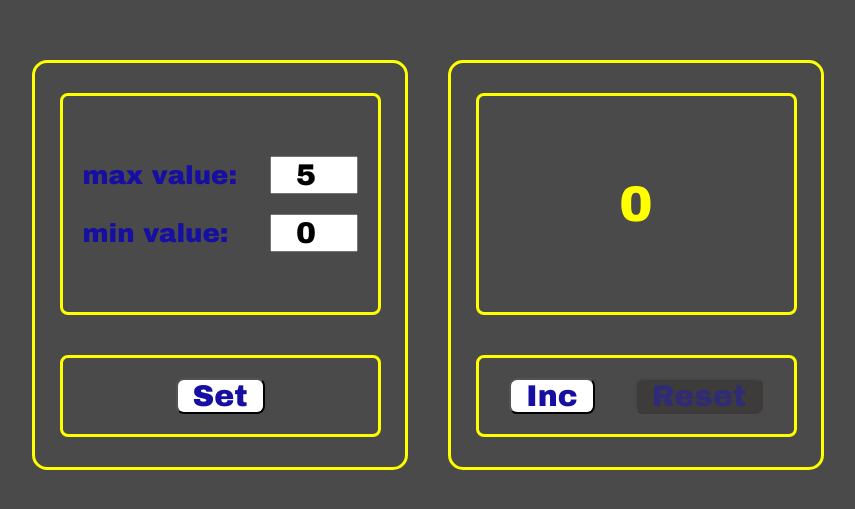
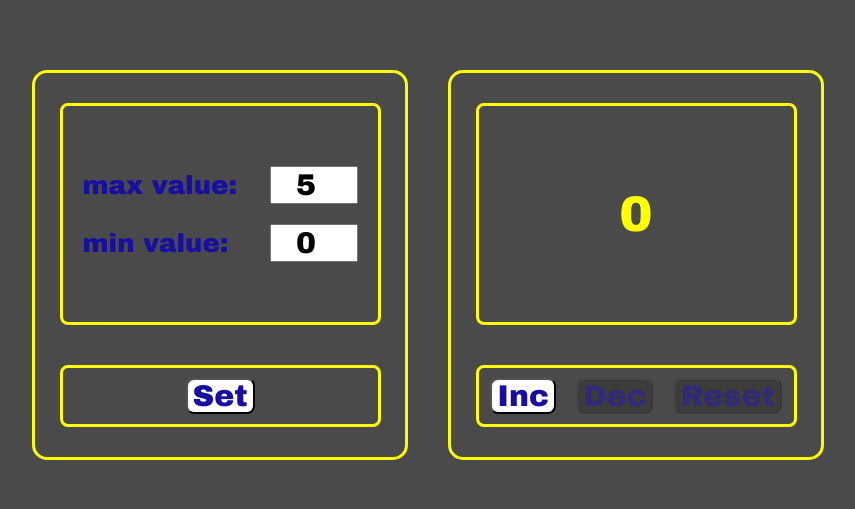
Before and after one commit to Tampoka/Counter, a React (Create React App) app: page / in a window 1280 px wide. Shown: the part 135-644 px from the top of the page, without its empty margins (212-1067 px from the left). Built offline with nearby package versions, Linux system fonts and the light colour scheme.

Commit message:
Add decrement.

```diff
--- a/src/Counter/Control/Control.module.scss
+++ b/src/Counter/Control/Control.module.scss
@@ -7,8 +7,8 @@
     font-size: 30px;
     color: $textColor;
 
-    padding: 0 15px;
-    margin: 20px;
+    padding: 0 5px;
+    margin: 10px;
 
     border-radius: 8px;
 
--- a/src/Counter/Counter.tsx
+++ b/src/Counter/Counter.tsx
@@ -1,4 +1,4 @@
-import React, {Dispatch, useEffect, useState} from "react";
+import React, {useEffect, useState} from "react";
 import {Display} from "./Display/Display";
 import s from "./Counter.module.scss"
 import {Control} from "./Control/Control";
@@ -10,40 +10,51 @@ import {setNewMaxValueAC, setNewMinValueAC, SettingStateType} from "../Redux/cou
 
 export const Counter = () => {
 
-    const dispatch: Dispatch<any> = useDispatch()
+    const dispatch = useDispatch()
 
-    const {newMaxValue, newMinValue}=useSelector<AppStateType,SettingStateType>(state => state.counterSettingReducer)
-    const {maxValue,minValue,currentValue}=useSelector<AppStateType,CounterStateType>(state => state.counterReducer)
+    const {newMaxValue, newMinValue} = useSelector<AppStateType, SettingStateType>(state => state.counterSettingReducer)
+    const {
+        maxValue,
+        minValue,
+        currentValue
+    } = useSelector<AppStateType, CounterStateType>(state => state.counterReducer)
 
     const [isSaved, setIsSaved] = useState<boolean>(false)
     const [error, setError] = useState<string>('')
 
     const increment = () => {
-        if(currentValue!==undefined){
+        if (currentValue !== undefined) {
             const newValue = currentValue + 1
+            dispatch(setCurrentValueAC(newValue))
+        }
+    }
+
+    const decrement = () => {
+        if (currentValue !== undefined) {
+            const newValue = currentValue - 1
             dispatch(setCurrentValueAC(newValue))
         }
     }
     const reset = () => dispatch(setCurrentValueAC(minValue))
 
-    const setMax = (value:number) => {
+    const setMax = (value: number) => {
         dispatch(setNewMaxValueAC(value))
         if (isSaved) setIsSaved(false)
         setError('enter values and press "set"')
     }
-    const setMin = (value:number) => {
+    const setMin = (value: number) => {
         dispatch(setNewMinValueAC(value))
         if (isSaved) setIsSaved(false)
         setError('enter values and press "set"')
     }
 
     const setValues = () => {
-        const max=newMaxValue
-        const min=newMinValue
-        const newCounterValues={max,min}
+        const max = newMaxValue
+        const min = newMinValue
+        const newCounterValues = {max, min}
 
         localStorage.setItem("counterValues", JSON.stringify(newCounterValues))
-        dispatch(setCounterValuesAC(newCounterValues.max,newCounterValues.min))
+        dispatch(setCounterValuesAC(newCounterValues.max, newCounterValues.min))
         dispatch(setCurrentValueAC(newCounterValues.min))
 
         setError('')
@@ -55,7 +66,7 @@ export const Counter = () => {
         if (valueAsString) {
             let newValues = JSON.parse(valueAsString)
 
-            dispatch(setCounterValuesAC(newValues.max,newValues.min))
+            dispatch(setCounterValuesAC(newValues.max, newValues.min))
             dispatch(setCurrentValueAC(newValues.min))
             dispatch(setNewMaxValueAC(newValues.max))
             dispatch(setNewMinValueAC(newValues.min))
@@ -67,9 +78,10 @@ export const Counter = () => {
             setError('Incorrect value!')
             setIsSaved(true)
         }
-    }, [newMaxValue,newMinValue])
+    }, [newMaxValue, newMinValue])
 
     const disableInc = () => currentValue === maxValue || !!error
+    const disableDec = () => currentValue === minValue || !!error
 
     const disableReset = () => currentValue === minValue || !!error
 
@@ -79,7 +91,7 @@ export const Counter = () => {
         <div className={s.counter}>
             <DisplayWithSettings setMax={setMax}
                                  setMin={setMin}
-                                 />
+            />
             <div className={s.controls}>
                 <Control title="Set"
                          count={currentValue}
@@ -99,7 +111,10 @@ export const Counter = () => {
                          count={currentValue}
                          action={increment}
                          setDisabled={disableInc}/>
-
+                <Control title="Dec"
+                         count={currentValue}
+                         action={decrement}
+                         setDisabled={disableDec}/>
                 <Control title="Reset"
                          count={currentValue}
                          action={reset}
```
